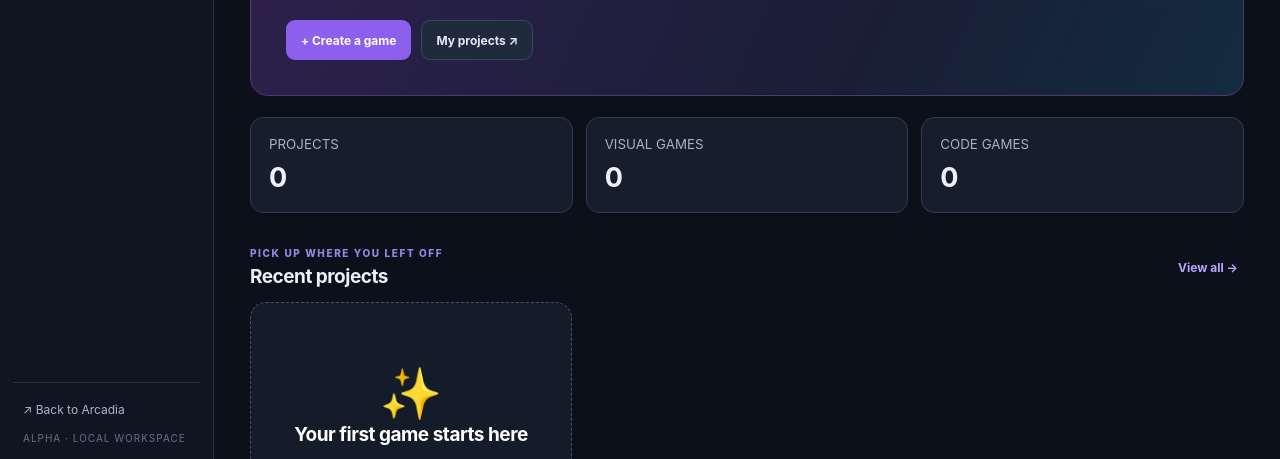
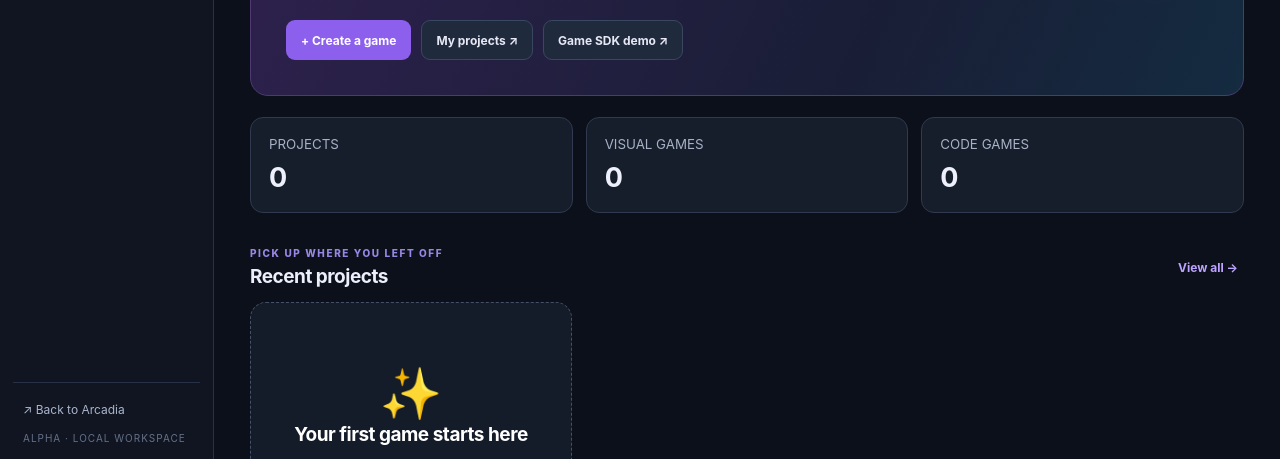
Before and after one commit to miami1822/arcadia-games, a plain HTML site: page creator.html in a window 1280 px wide. Shown: the part 327-786 px from the top of the page. Drawn offline with nearby package versions, Linux system fonts and the light colour scheme.

Commit message:
feat(sdk): integrate anonymous Arcadia Game SDK with creator.html

```diff
--- a/creator.html
+++ b/creator.html
@@ -27,7 +27,7 @@
 <header class="topbar"><div class="crumb">ARCADIA / <span id="crumb">CREATOR HUB</span></div><div class="head-actions"><span class="local-pill" title="Your drafts are stored only in this browser">● Local drafts</span><button class="button primary" id="new-top">+ New game</button></div></header>
 <main id="main">
 <section class="view" id="view-home">
-<div class="welcome"><div><div class="eyebrow">ARCADIA CREATOR · EARLY ALPHA</div><h1>Make something<br><em>worth playing.</em></h1><p>Create a playable game, test it instantly, and prepare it for Arcadia. No downloads, no server setup.</p><div class="action-row"><button id="new-hero" class="button primary">+ Create a game</button><button class="button secondary" data-view="projects">My projects ↗</button></div></div><div class="welcome-art" aria-hidden="true"><div class="orbit">✦</div><small>IMAGINE · BUILD · PLAY</small></div></div>
+<div class="welcome"><div><div class="eyebrow">ARCADIA CREATOR · EARLY ALPHA</div><h1>Make something<br><em>worth playing.</em></h1><p>Create a playable game, test it instantly, and prepare it for Arcadia. No downloads, no server setup.</p><div class="action-row"><button id="new-hero" class="button primary">+ Create a game</button><button class="button secondary" data-view="projects">My projects ↗</button><a class="button secondary" href="sdk/host-demo.html">Game SDK demo ↗</a></div></div><div class="welcome-art" aria-hidden="true"><div class="orbit">✦</div><small>IMAGINE · BUILD · PLAY</small></div></div>
 <div class="summary" id="metrics"></div>
 <div class="section-heading"><div><div class="eyebrow">PICK UP WHERE YOU LEFT OFF</div><h2>Recent projects</h2></div><button class="text-btn" data-view="projects">View all →</button></div>
 <div id="recent-projects" class="cards"></div>
```
